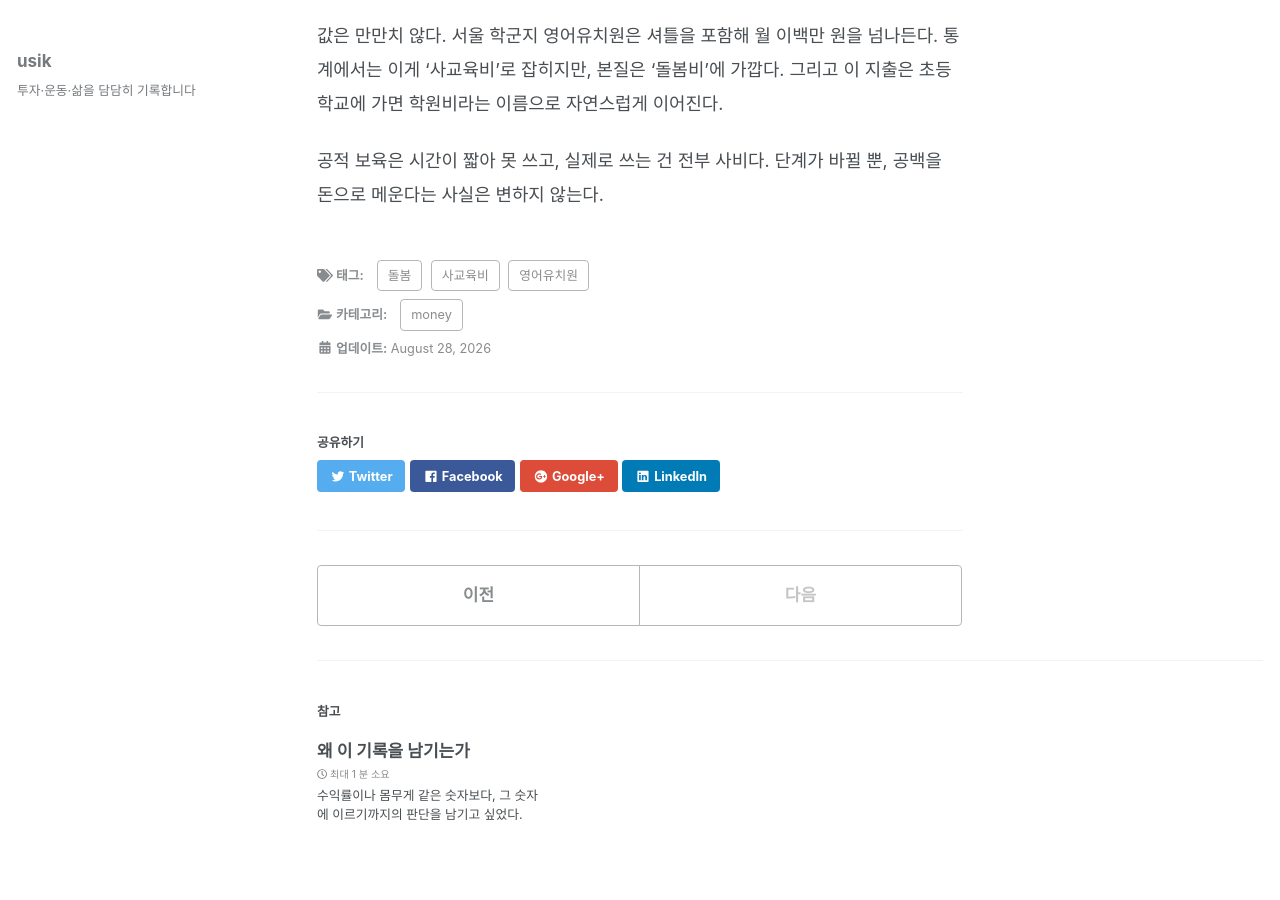
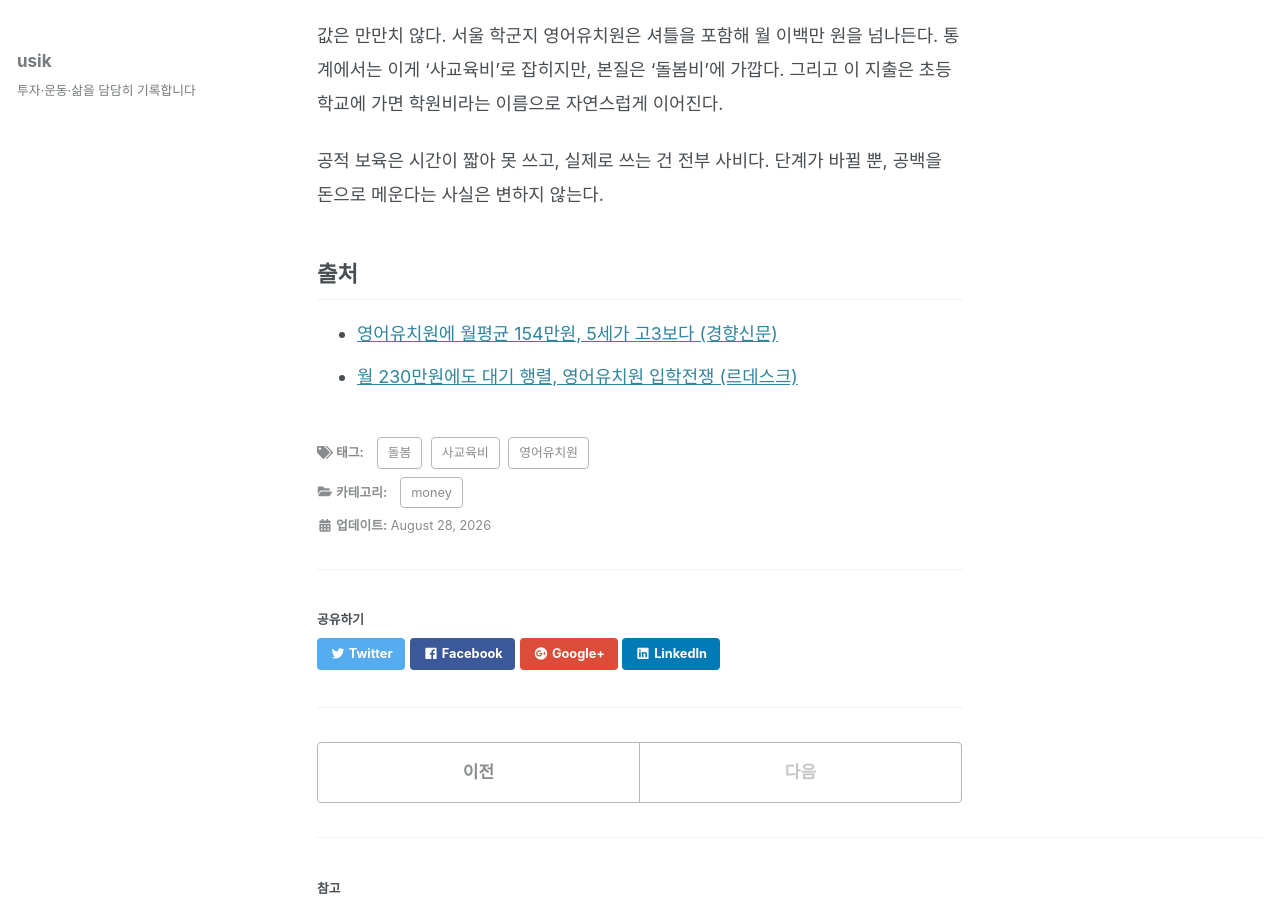
Before and after one commit to usik/usik.github.io, a Jekyll site: the page built from _posts/2026-08-28-english-kindergarten.md, in a window 1280 px wide and 900 px high, scrolled down 477 px. Built offline with Jekyll 4.4.1, drawn with Linux system fonts in a browser that asks for light colours; cached includes are drawn as plain includes; nearby versions of some CDN libraries; some web fonts are replaced.

Commit message:
출처·이미지 추가

```diff
--- a/_posts/2026-08-28-english-kindergarten.md
+++ b/_posts/2026-08-28-english-kindergarten.md
@@ -14,3 +14,8 @@ excerpt: "영어 실력은 기대하지 않는다. 우리가 사는 건 더 긴
 값은 만만치 않다. 서울 학군지 영어유치원은 셔틀을 포함해 월 이백만 원을 넘나든다. 통계에서는 이게 '사교육비'로 잡히지만, 본질은 '돌봄비'에 가깝다. 그리고 이 지출은 초등학교에 가면 학원비라는 이름으로 자연스럽게 이어진다.
 
 공적 보육은 시간이 짧아 못 쓰고, 실제로 쓰는 건 전부 사비다. 단계가 바뀔 뿐, 공백을 돈으로 메운다는 사실은 변하지 않는다.
+
+## 출처
+
+- [영어유치원에 월평균 154만원, 5세가 고3보다 (경향신문)](https://www.khan.co.kr/article/202503131741001)
+- [월 230만원에도 대기 행렬, 영어유치원 입학전쟁 (르데스크)](https://www.ledesk.co.kr/view.php?uid=6865)
```
